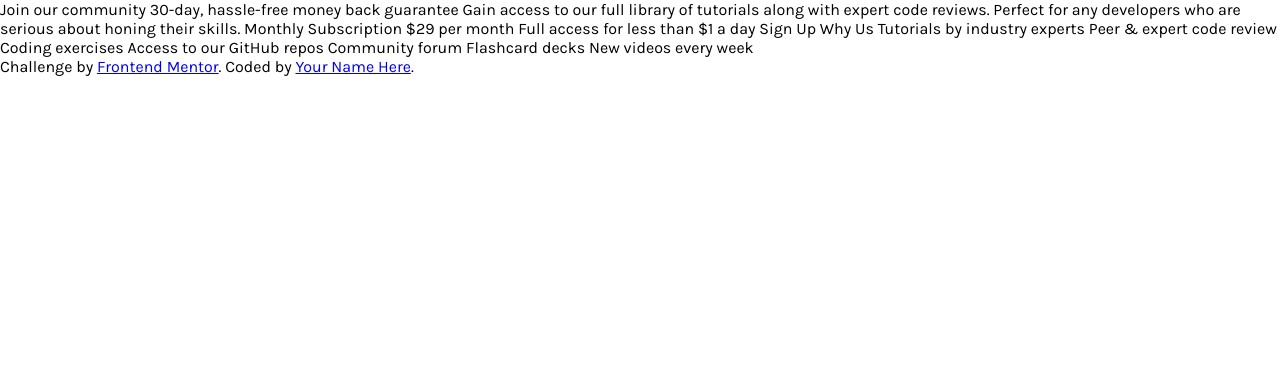
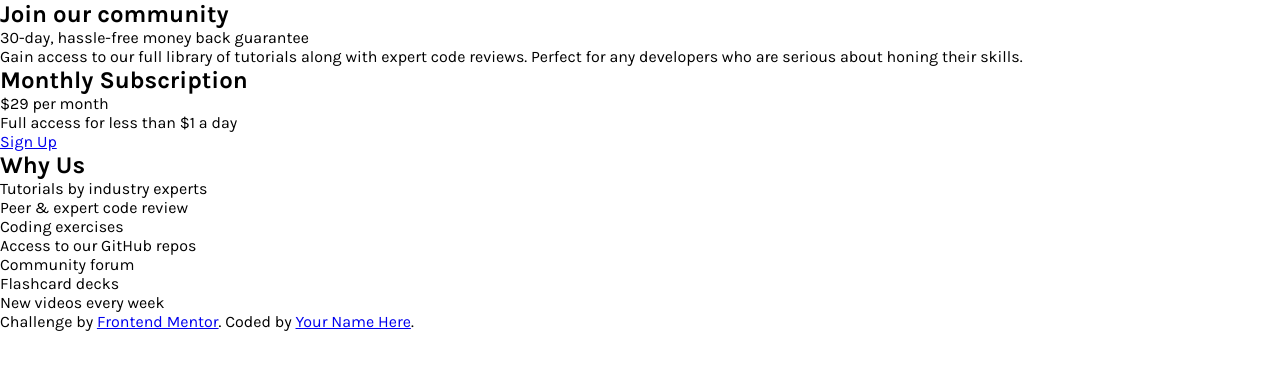
Before and after one commit to juzny/Single-price-grid-component, a plain HTML site: page index.html in a window 1280 px wide. Drawn offline with Linux system fonts and the light colour scheme.

Commit message:
html structure

```diff
--- a/index.html
+++ b/index.html
@@ -15,30 +15,40 @@
 </head>
 
 <body>
-  Join our community
 
-  30-day, hassle-free money back guarantee
+  <section class="description">
 
-  Gain access to our full library of tutorials along with expert code reviews.
-  Perfect for any developers who are serious about honing their skills.
+    <div class="description__item description__item--community">
+      <h2 class="description__title">Join our community</h2>
+      <p class="description__paragraf-first">30-day, hassle-free money back guarantee</p>
+      <p class="description__paragraf-first">Gain access to our full library of tutorials along with expert code
+        reviews. Perfect for any developers who are serious about honing their skills.</p>
+    </div>
 
-  Monthly Subscription
+    <div class="description__item description__item--subscription">
+      <h2 class="description__title">Monthly Subscription</h2>
+      <div class="description__plan">
+        <span class="description__plan-price">&dollar;29</span> per month
+      </div>
+      <p class="description__paragraf--first">Full access for less than &dollar;1 a day</p>
+      <a href="#" class="description__signup">Sign Up</a>
+    </div>
 
-  &dollar;29 per month
+    <div class="description__item description__item--whyus">
+      <h2 class="description__title">Why Us</h2>
+      <ul class="descriprion__list">
+        <li class="description__list-item">Tutorials by industry experts</li>
+        <li class="description__list-item">Peer &amp; expert code review</li>
+        <li class="description__list-item">Coding exercises</li>
+        <li class="description__list-item">Access to our GitHub repos</li>
+        <li class="description__list-item">Community forum</li>
+        <li class="description__list-item">Flashcard decks</li>
+        <li class="description__list-item">New videos every week</li>
+      </ul>
+    </div>
+  </section>
 
-  Full access for less than &dollar;1 a day
 
-  Sign Up
-
-  Why Us
-
-  Tutorials by industry experts
-  Peer &amp; expert code review
-  Coding exercises
-  Access to our GitHub repos
-  Community forum
-  Flashcard decks
-  New videos every week
 
   <footer>
     <p class="attribution">
```
Also changed, not shown: 1 other file.
